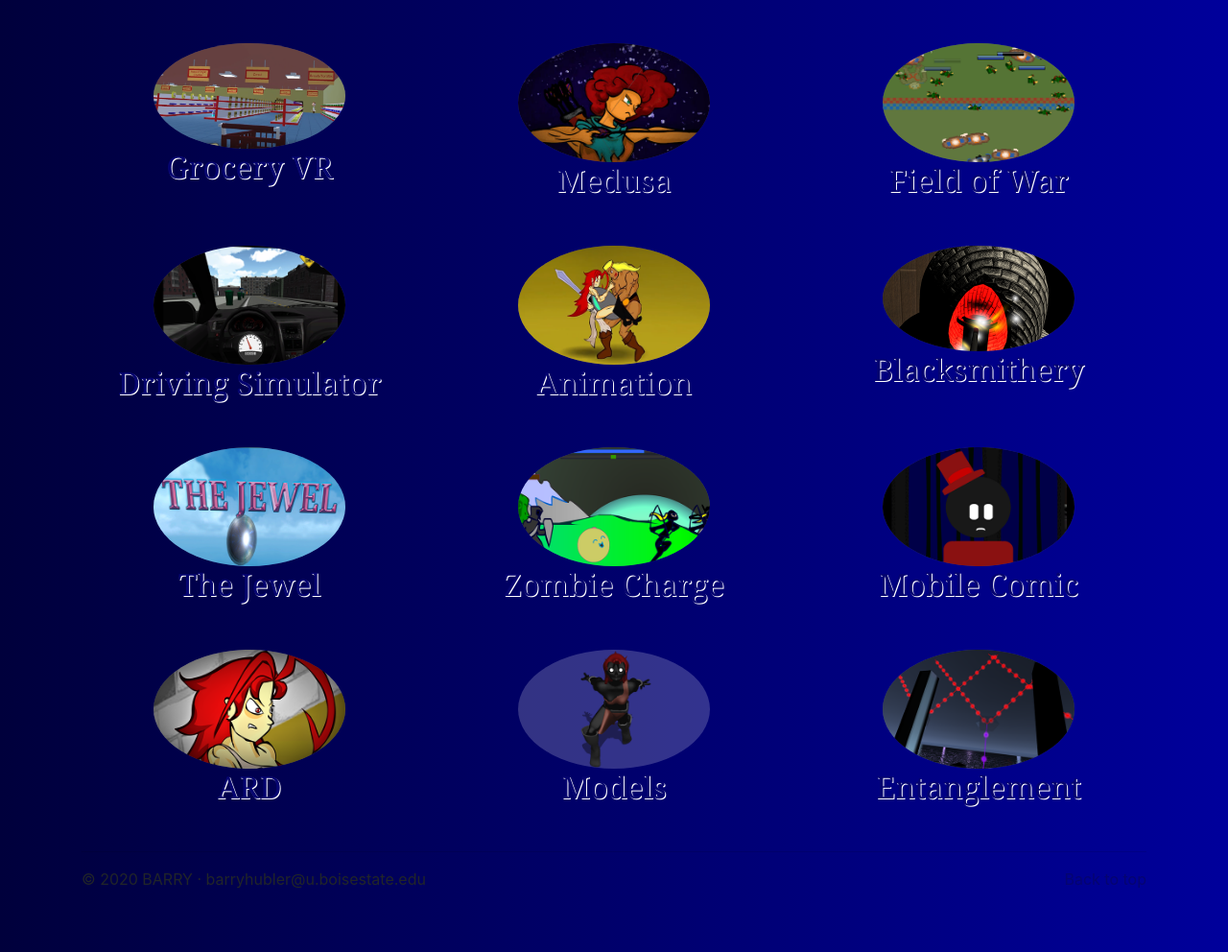
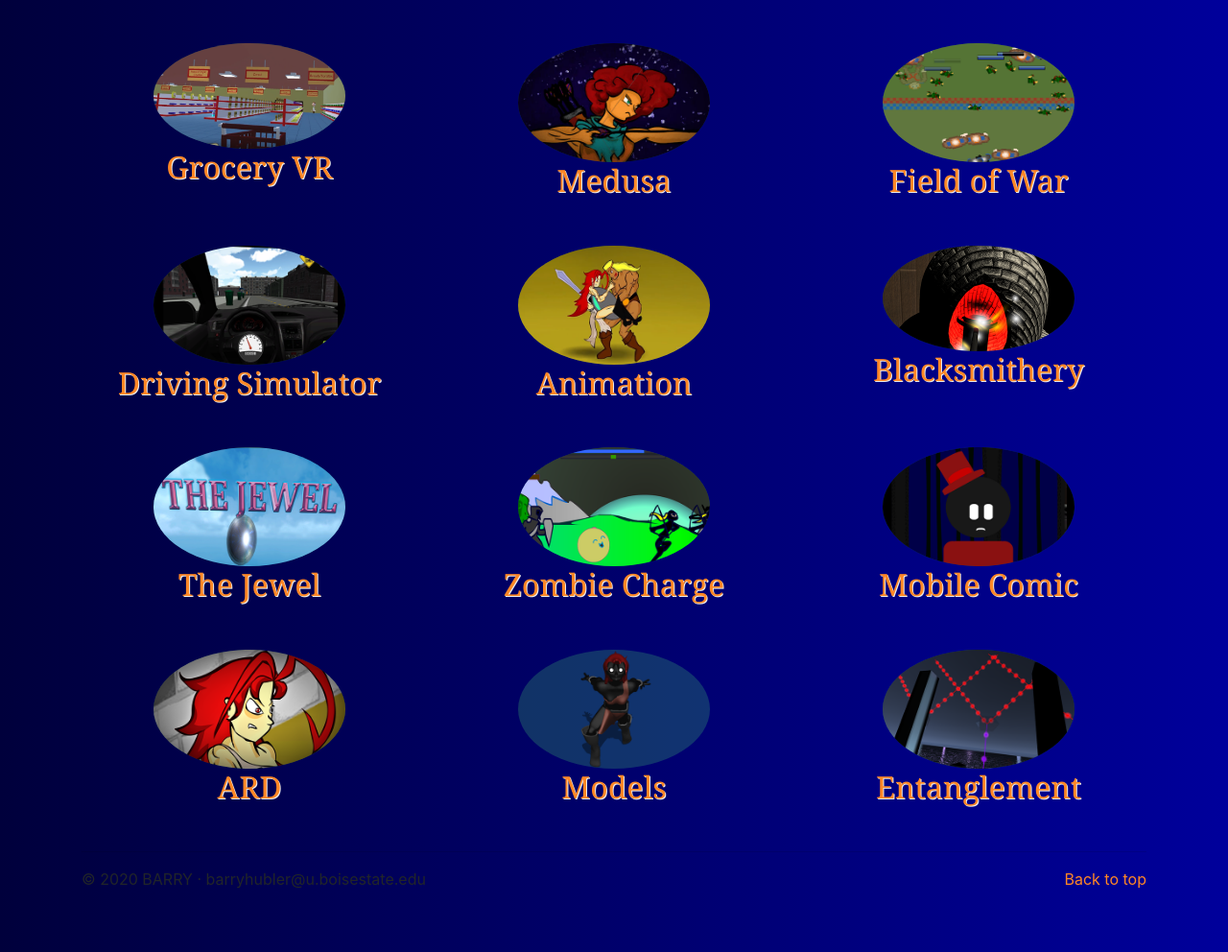
Before and after one commit to barrywhubler/barrywhubler.github.io, a PHP site: page /barrywhubler/home.html in a window 1280 px wide. Shown: the part 1502-2494 px from the top of the page at 96% size. Run offline with PHP 8.4, Linux system fonts and the light colour scheme; some web fonts are replaced.

Commit message:
Update blank.css

```diff
--- a/barrywhubler/blank.css
+++ b/barrywhubler/blank.css
@@ -18,7 +18,7 @@ body {
 	font-family: Cambria, "Hoefler Text", "Liberation Serif", Times, "Times New Roman", "serif";
 	font-size: 600%;
 	text-align: center;
-	text-shadow: 0px 0px 5px #ff0000;
+	text-shadow: 0px 0px 5px #ffb9b9;
 }
 .midside{
 	font-family: Cambria, "Hoefler Text", "Liberation Serif", Times, "Times New Roman", "serif";
@@ -39,21 +39,21 @@ body {
 .midsider{
 	font-family: Cambria, "Hoefler Text", "Liberation Serif", Times, "Times New Roman", "serif";
 	font-size: 200%;
-	text-shadow: 1px 1px #7c7c7c;
+	text-shadow: 1px 1px #ffffff;
 }
 .midsiderer{
 	font-family: Cambria, "Hoefler Text", "Liberation Serif", Times, "Times New Roman", "serif";
 	font-size: 200%;
-	text-shadow: 1px 1px #ffffff;
+	text-shadow: 1px 1px #ebebeb;
 }
 
 a:link {
-  color: rgba(5,4,112,1.00);
+  color: rgb(255, 135, 37);
 
 
 }
 a:visited {
-  color: rgba(68,2,2,1.00);
+  color: rgb(187, 0, 0);
 
 
 }
@@ -67,9 +67,9 @@ a:visited {
 	text-align: center;
 	line-height: 30px;
 	margin: 0 50px;
-	background:rgba(255,255,255,0.2);
+	background:rgba(88, 255, 111, 0.2);
 	border-radius: 10%;
-	color: #000635;
+	color: #07df00;
 	transition: .5s;
 }
 .boxy:hover{
@@ -90,7 +90,7 @@ a:visited {
 	width: 50px;
 	text-align: center;
 	text-decoration: none;
-	background-color: rgba(255,255,255, 0.0);
+	background-color: rgba(255, 170, 170, 0);
   }
 
   .fa:hover {
```
